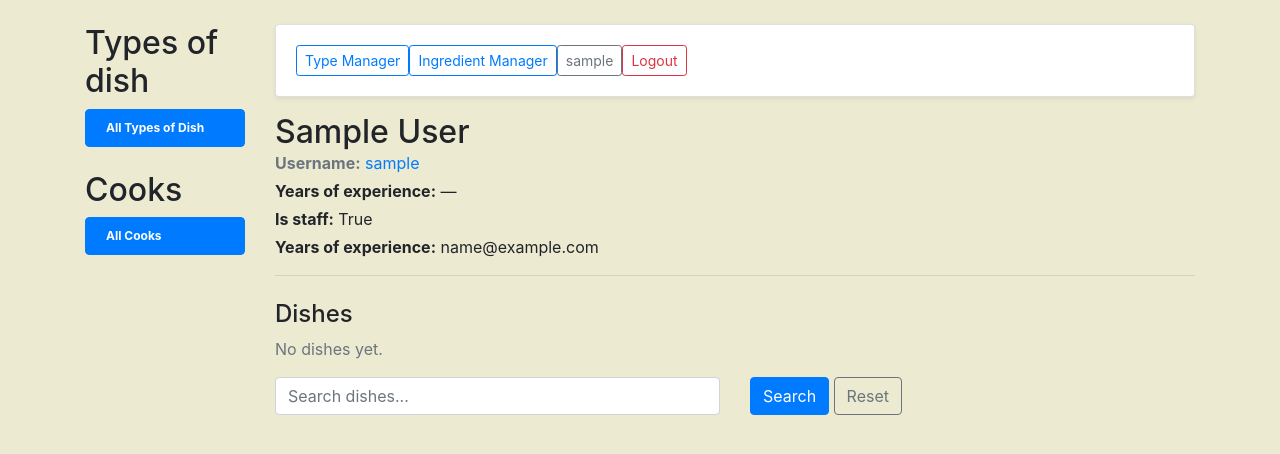
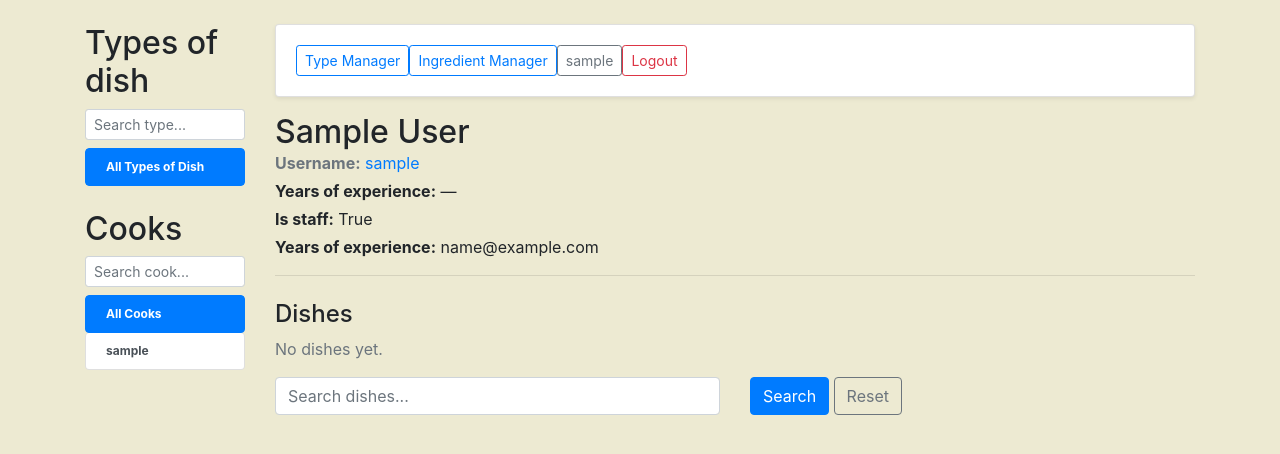
Before and after one commit to Pavlo-Voitov/restaurant-kitchen-service, a Django app: page /cook/1/ in a window 1280 px wide. Shown: the top 454 px of the page. Run offline with Django 5.2, Linux system fonts and the light colour scheme; the visitor is signed in with stand-in values (Sample User, id 1); data comes from the database, SQL or seed files in the repository; data that the repository does not hold is empty; parts of the project's set-up code (start-up, migrations or seed data) failed here and were passed over.

Commit message:
Add search in the sidebar for dish type and cook

```diff
--- /dev/null
+++ b/kitchen/context_processors.py
@@ -0,0 +1,28 @@
+from django.db.models import Count
+from .models import DishType, Cook
+from django.db.models import Q
+
+
+def sidebar_search(request):
+    type_query = (request.GET.get("type_q") or "").strip()
+    cook_query = (request.GET.get("cook_q") or "").strip()
+
+    types = DishType.objects.annotate(dish_count=Count("dishes")).order_by("name")
+    cooks = Cook.objects.annotate(cook_count=Count("dishes")).order_by("username")
+
+    if type_query:
+        types = types.filter(name__icontains=type_query)
+
+    if cook_query:
+        cooks = cooks.filter(
+            Q(username__icontains=cook_query) |
+            Q(first_name__icontains=cook_query) |
+            Q(last_name__icontains=cook_query)
+        )
+
+    return {
+        "sidebar_types": types,
+        "type_query": type_query,
+        "sidebar_cooks": cooks,
+        "cook_query": cook_query,
+    }
--- a/kitchen/views.py
+++ b/kitchen/views.py
@@ -24,9 +24,6 @@ class DishListView(LoginRequiredMixin, generic.ListView):
 
     def get_context_data(self, *, object_list=None, **kwargs):
         context = super(DishListView, self).get_context_data(**kwargs)
-
-        types_of_dish = DishType.objects.annotate(dishes_count=Count("dishes"))
-        context["types_of_dish"] = types_of_dish
 
         selected_dish_type = self.request.GET.get("dish_type")
         context["selected_dish_type"] = int(selected_dish_type) if selected_dish_type else None
@@ -81,8 +78,6 @@ class DishTypeListView(LoginRequiredMixin, generic.ListView):
             queryset = queryset.filter(name__icontains=search)
 
         return queryset
-
-
 
 
 class DishTypeUpdateView(LoginRequiredMixin, generic.UpdateView):
--- a/restaurant_kitchen_service/settings.py
+++ b/restaurant_kitchen_service/settings.py
@@ -64,6 +64,7 @@ TEMPLATES = [
                 "django.template.context_processors.request",
                 "django.contrib.auth.context_processors.auth",
                 "django.contrib.messages.context_processors.messages",
+                "kitchen.context_processors.sidebar_search",
             ],
         },
     },
--- a/templates/includes/sidebar.html
+++ b/templates/includes/sidebar.html
@@ -1,20 +1,35 @@
 <h2>Types of dish</h2>
+
+<form method="get" class="mb-2">
+  {% for key, value in request.GET.items %}
+    {% if key != "type_query" and key != "page" %}
+      <input type="hidden" name="{{ key }}" value="{{ value }}">
+    {% endif %}
+  {% endfor %}
+
+  <input
+    type="text"
+    name="type_q"
+    class="form-control form-control-sm"
+    placeholder="Search type..."
+    value="{{ type_query }}"
+  >
+</form>
 
 <ul class="sidebar-nav list-group sidebar-scroll">
 
-    <a href="/dishes/"
+    <a href="{% url 'kitchen:dish-list' %}"
        class="list-group-item list-group-item-action badge
        {% if not selected_dish_type %}active{% endif %}">
       All Types of Dish
     </a>
 
-  {% for dish_type in types_of_dish %}
-    <a href="?dish_type={{ dish_type.id }}"
-       class="list-group-item list-group-item-action text-middle badge
+  {% for dish_type in sidebar_types %}
+    <a href="{% url 'kitchen:dish-list' %}?dish_type={{ dish_type.id }}"
+       class="list-group-item list-group-item-action badge
        {% if dish_type.id == selected_dish_type %}active{% endif %}">
-       {{ dish_type.name }} ({{ dish_type.dishes_count }})
+      {{ dish_type.name }} ({{ dish_type.dish_count }})
     </a>
-
   {% endfor %}
 
 </ul>
@@ -22,16 +37,33 @@
 <br>
 
 <h2>Cooks</h2>
+
+<form method="get" class="mb-2">
+  {% for key, value in request.GET.items %}
+    {% if key != "cook_query" and key != "page" %}
+      <input type="hidden" name="{{ key }}" value="{{ value }}">
+    {% endif %}
+  {% endfor %}
+
+  <input
+    type="text"
+    name="cook_q"
+    class="form-control form-control-sm"
+    placeholder="Search cook..."
+    value="{{ cook_query }}"
+  >
+</form>
+
 <ul class="sidebar-nav list-group sidebar-scroll">
 
-    <a href="/dishes/"
+    <a href="{% url 'kitchen:dish-list' %}"
        class="list-group-item list-group-item-action badge
        {% if not selected_cook %}active{% endif %}">
       All Cooks
     </a>
 
-  {% for cook in cooks %}
-    <a href="?cook={{ cook.id }}"
+  {% for cook in sidebar_cooks %}
+    <a href="{% url 'kitchen:dish-list' %}?cook={{ cook.id }}"
        class="list-group-item list-group-item-action text-middle badge
        {% if cook.id == selected_cook %}active{% endif %}">
        {{ cook.username }}
```
